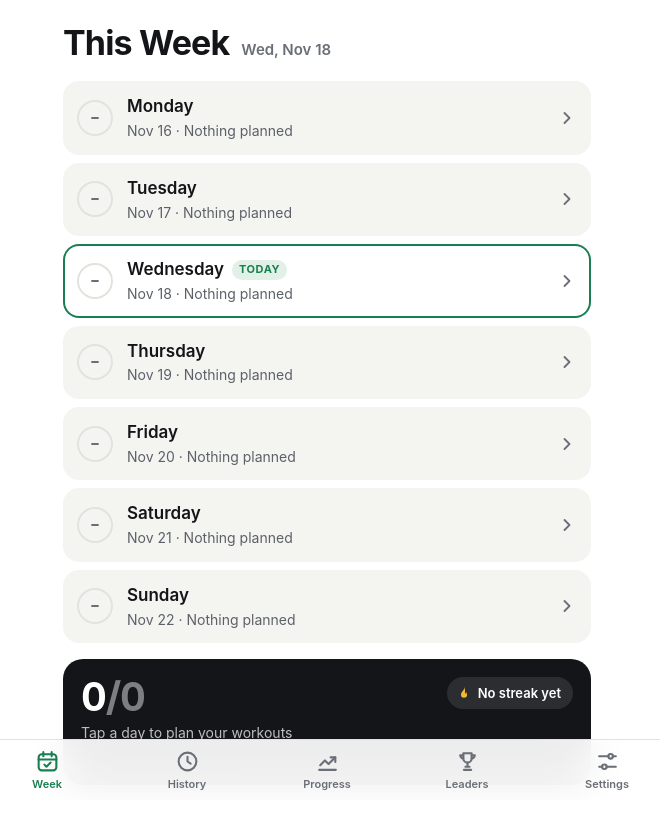
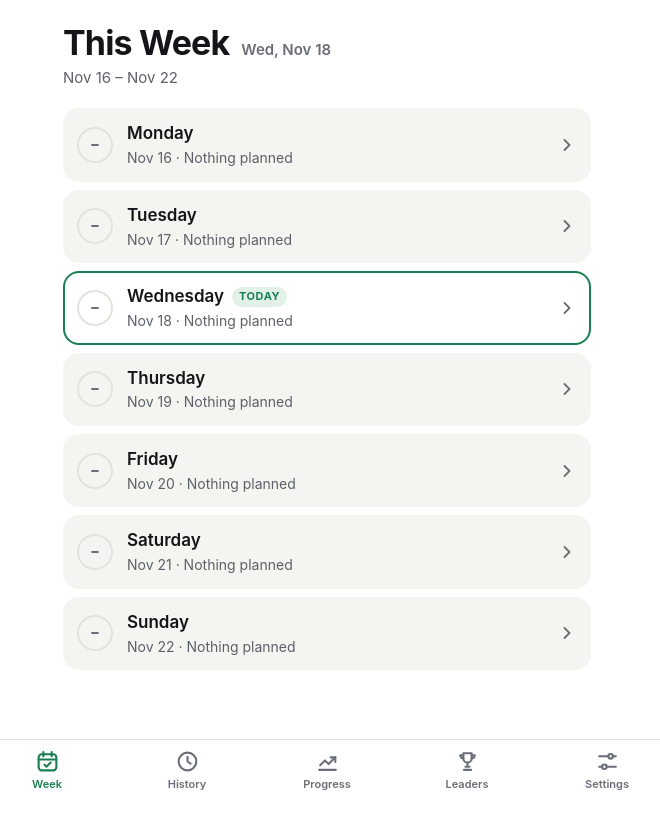
Before and after one commit to kenosf45/workout-tracker, a plain HTML site: page index.html in a window 1280 px wide. Shown: the whole page, without its empty margins (313-973 px from the left). After the commit the page ends 800 px from the top, so only its background shows below. Drawn offline with Linux system fonts and the light colour scheme.

Commit message:
Week screen: remove the streak box, show the week range again
Co-Authored-By: Claude Opus 5.5 <noreply@anthropic.com>

```diff
--- a/app.css
+++ b/app.css
@@ -102,22 +102,6 @@ svg{display:block;}
 .btn-ghost-danger{color:var(--missed); margin-top:8px;}
 
 /* ---------- Week ---------- */
-.summary{
-  background:var(--ink); color:#fff; border-radius:var(--radius);
-  padding:18px 18px 18px; margin-top:16px;
-}
-.summary-top{display:flex; justify-content:space-between; align-items:flex-start; gap:12px;}
-.summary-num{font-size:40px; line-height:1; font-weight:700; letter-spacing:-.03em; font-variant-numeric:tabular-nums;}
-.summary-of{color:rgba(255,255,255,.45);}
-.summary-label{display:block; margin-top:6px; color:rgba(255,255,255,.72); font-size:14px;}
-.streak{
-  display:inline-flex; align-items:center; gap:6px; white-space:nowrap;
-  background:rgba(255,255,255,.1); border-radius:999px; padding:7px 12px 7px 9px;
-  font-size:13px; font-weight:600;
-}
-.streak svg{width:16px; height:16px; color:var(--gold);}
-.meter{height:6px; margin-top:18px; border-radius:99px; background:rgba(255,255,255,.14); overflow:hidden;}
-.meter span{display:block; height:100%; border-radius:99px; background:#4CC38A; transition:width .5s var(--ease-out);}
 
 .day-list{display:flex; flex-direction:column; gap:8px;}
 .day-row{
--- a/app.js
+++ b/app.js
@@ -32,7 +32,6 @@ const ICON = {
   more: '<svg viewBox="0 0 24 24" fill="currentColor" aria-hidden="true"><circle cx="5.5" cy="12" r="1.8"/><circle cx="12" cy="12" r="1.8"/><circle cx="18.5" cy="12" r="1.8"/></svg>',
   plus: icon('<path d="M12 5v14M5 12h14"/>', 2.2),
   video: icon('<rect x="3" y="6" width="13" height="12" rx="2.5"/><path d="M16 10.5l5-3v9l-5-3"/>'),
-  flame: '<svg viewBox="0 0 24 24" fill="currentColor" aria-hidden="true"><path d="M12.6 2.3c.4 2.9-.7 4.6-2.1 6.2C9 10.1 7.5 11.7 7.5 14.6A4.5 4.5 0 0 0 12 19.2a4.6 4.6 0 0 0 4.6-4.6c0-1.6-.6-2.8-1.3-3.7-.2 1.3-.9 2.1-1.8 2.4.6-2.9-.1-6.6-.9-11z"/></svg>',
   lock: icon('<rect x="5" y="10.5" width="14" height="10" rx="2.5"/><path d="M8.5 10.5V7.5a3.5 3.5 0 0 1 7 0v3"/>'),
   unlock: icon('<rect x="5" y="10.5" width="14" height="10" rx="2.5"/><path d="M8.5 10.5V7.5a3.5 3.5 0 0 1 6.8-1.2"/>'),
   calCheck: icon('<rect x="3.5" y="5" width="17" height="15.5" rx="3"/><path d="M3.5 10h17M8 3v4M16 3v4M9 15l2 2 4-4"/>'),
@@ -246,8 +245,8 @@ function goWeek(){ showScreen('week'); renderWeek(); }
 function renderWeek(){
   const plan = getPlan(), rest = getRest(), dates = weekDates(), t = today0();
   $('week-date').textContent = `${DAYS[dayIndex(t)].slice(0, 3)}, ${fmtShort(t)}`;
-
-  let planned = 0, worked = 0;
+  $('week-range').textContent = `${fmtShort(dates[0])} – ${fmtShort(dates[6])}`;
+
   const rows = dates.map((d, i) => {
     const dayName = DAYS[i], log = getLog(dateKey(d)), exs = plan[dayName] || [];
     const isPast = d < t, isToday = +d === +t;
@@ -257,8 +256,6 @@ function renderWeek(){
     if(isRest){
       state = 'rest'; sub = 'Rest day';
     } else {
-      if(exs.length || workedOut(log)) planned++;
-      if(workedOut(log)) worked++;
       const c = log ? setCounts(log) : null;
       if(log && log.backfilled && (!c || c.done === 0)){ state = 'done'; sub = 'Worked out'; }
       else if(c && c.done > 0){ state = c.done >= c.total ? 'done' : 'partial'; sub = `${plural(log.exercises.length, 'exercise')} · ${c.done}/${c.total} sets`; }
@@ -276,19 +273,6 @@ function renderWeek(){
     </button>`;
   });
   $('week-days').innerHTML = rows.join('');
-
-  const {streak} = workoutStats();
-  const pct = planned ? Math.min(100, Math.round(worked / planned * 100)) : 0;
-  $('week-summary').innerHTML = `<div class="summary">
-    <div class="summary-top">
-      <div>
-        <span class="summary-num">${worked}<span class="summary-of">/${planned}</span></span>
-        <span class="summary-label">${planned ? 'workouts done this week' : 'Tap a day to plan your workouts'}</span>
-      </div>
-      <span class="streak">${ICON.flame}${streak ? `${streak}-week streak` : 'No streak yet'}</span>
-    </div>
-    <div class="meter"><span style="width:${pct}%"></span></div>
-  </div>`;
 }
 
 /* ================= Day ================= */
--- a/index.html
+++ b/index.html
@@ -21,12 +21,14 @@
 
   <!-- Week -->
   <section class="screen active" id="screen-week">
-    <header class="page-head head-inline">
-      <h1 class="large-title">This Week</h1>
-      <span class="head-date" id="week-date"></span>
+    <header class="page-head">
+      <div class="head-inline">
+        <h1 class="large-title">This Week</h1>
+        <span class="head-date" id="week-date"></span>
+      </div>
+      <p class="page-sub" id="week-range"></p>
     </header>
     <div class="day-list" id="week-days"></div>
-    <div id="week-summary"></div>
   </section>
 
   <!-- Day -->
--- a/service-worker.js
+++ b/service-worker.js
@@ -1,5 +1,5 @@
 // Bump this name on every release so phones pick up the new files.
-const CACHE_NAME = 'workout-tracker-v10';
+const CACHE_NAME = 'workout-tracker-v11';
 const ASSETS = ['./', './index.html', './app.css', './app.js', './manifest.json', './logo-32.png', './logo-180.png', './logo-192.png', './logo-512.png'];
 
 self.addEventListener('install', (event) => {
```
